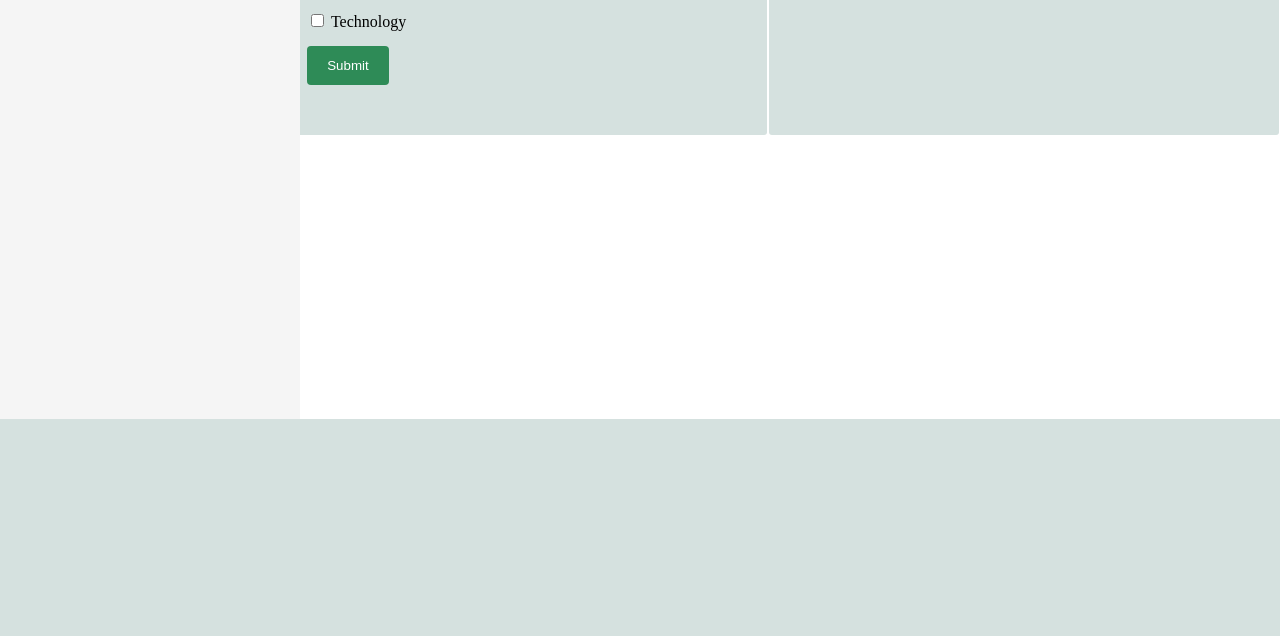
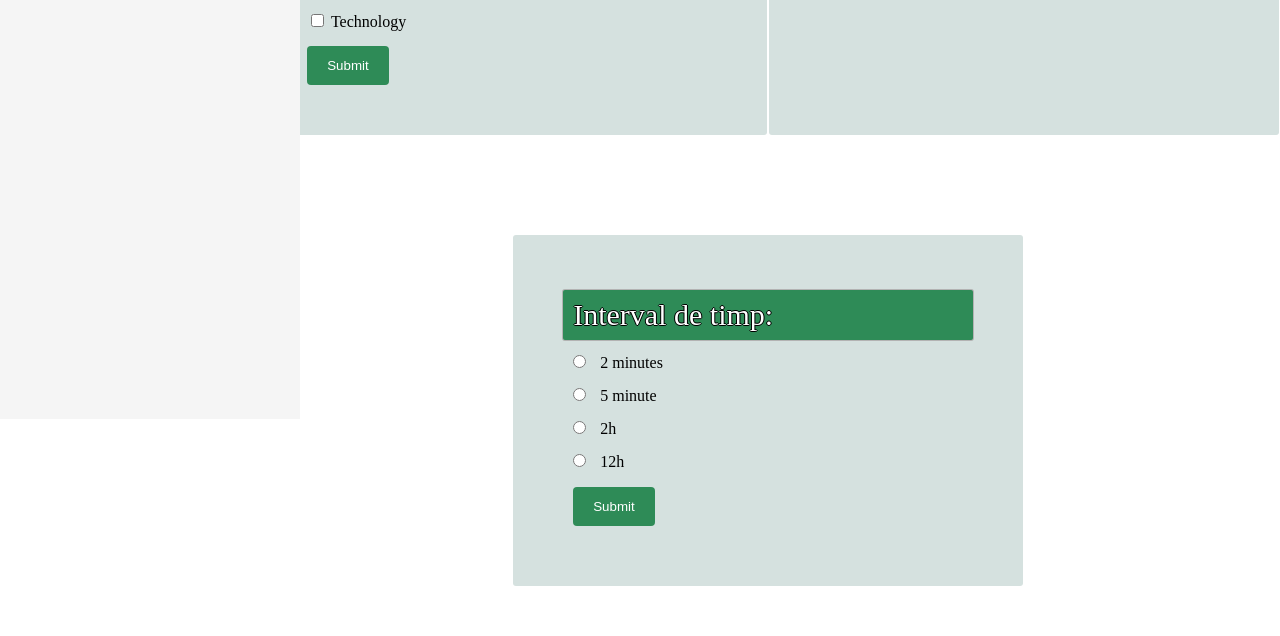
Before and after one commit to andreeavata2/Wews, a PHP site: page /views/setari.php in a window 1280 px wide. Shown: the part 381-1017 px from the top of the page. Before the commit the page ends 800 px from the top, so only its background shows below. Run offline with PHP 8.4, Linux system fonts and the light colour scheme; the visitor is signed in with stand-in values (Sample User, id 1); data that the repository does not hold is empty.

Commit message:
time interval

```diff
--- a/assets/css/style.css
+++ b/assets/css/style.css
@@ -696,6 +696,45 @@ textarea,
   opacity: 0.8;
   cursor: pointer;
 }
+
+.duration{
+  padding: 50px;
+  margin: 50px auto;
+  width: 40%;
+  background: #d5e1df;
+  border-radius: 3px;
+}
+.duration input[type="submit"]{
+  background-color: #2e8b57;
+  color: white;
+  padding: 12px 20px;
+  border: none;
+  border-radius: 4px;
+  cursor: pointer;
+  margin: 10px;
+}
+.duration input[type="submit"]:hover {
+  background: #000;
+  color: #fff;
+  border: 1px solid transparent;
+  opacity: 0.8;
+  cursor: pointer;
+}
+
+.duration input[type="radio"] {
+  margin: 10px;
+}
+.duration-title {
+  font-size: 30px;
+  box-shadow: 0 0 0 1px #b3b3b3;
+  border-radius: 2px;
+  padding: 10px;
+  margin: 5px auto;
+  background: #2e8b57;
+  text-shadow: -1px 0 black, 0 1px black, 1px 0 black, 0 -1px black;
+
+  color: white;
+}
 /* notificari */
 .main-notification-post {
   padding: 60px;
--- a/controllers/AccountController.php
+++ b/controllers/AccountController.php
@@ -176,4 +176,34 @@ class AccountController
             header("Location:/Wews/views/setari.php?success=themeOn");
         }
     }
+
+    public static function setDuration()
+    {
+        if (isset($_POST["duration"])) {
+            require_once '../models/AuthModel.php';
+            $duration = AccountController::clearData($_POST["duration"]);
+            $AuthModel = new AuthModel();
+            $currentDate = new DateTime(); //  the current time
+            $updateAt = $currentDate -> format('Y-m-d H:i:s');
+            $res = $AuthModel->setdurationInDb($duration,$updateAt);
+            $res === false ?
+            header("Location:/Wews/views/setari.php?error=durationOff")
+            :
+
+            header("Location:/Wews/views/setari.php?success=durationOn");
+        }
+    }
+    public static function setUpdateAt($currentDate)
+    {
+        require_once '../models/AuthModel.php';
+        $AuthModel = new AuthModel();
+        $res = $AuthModel->setUpdateAtInDb($currentDate);
+        $res === false ?
+        header("Location:/Wews/views/setari.php?error=updateOff")
+        :
+
+        header("Location:/Wews/views/setari.php?success=updateOn");
+
+
+    }
 }
--- a/controllers/WewsController.php
+++ b/controllers/WewsController.php
@@ -48,4 +48,11 @@ class WewsController
         $res = $WewsModel->addPostToDb($postSourceName,$postAuthor ,$postTitle,$postDescription,$postUrl,$postUrlToImage,$postPublishedAt,$postContent,$postCategory,$stringPostLoadedAt);
         return $res ? "trueee" : "falseee";
     }
+    public function deleteAllPosts()
+    {
+        require_once '../models/WewsModel.php';
+        $WewsModel = new WewsModel();
+        $res = $WewsModel->deleteAllPostsFromDb();
+        return $res ? $res : false;
+    }
 }
--- a/models/AuthModel.php
+++ b/models/AuthModel.php
@@ -88,4 +88,30 @@ class AuthModel
             return false;
         }
     }
+    public function setdurationInDb($duration,$updateAt)
+    {
+        $sql = "UPDATE users SET duration = :duration,updateAt = :updateAt WHERE id_user = :id";
+        $query = $this->connection->prepare($sql);
+        $parameters = array(':duration' => $duration,':updateAt' => $updateAt ,':id' => $_SESSION['id_user']);
+        if($query->execute($parameters))
+        {
+            return true;
+        }
+        else{
+            return false;
+        }
+    }
+    public function setUpdateAtInDb($currentDate)
+    {
+        $sql = "UPDATE users SET updateAt = :updateAt ";
+        $query = $this->connection->prepare($sql);
+        $parameters = array(':updateAt' => $currentDate);
+        if($query->execute($parameters))
+        {
+            return true;
+        }
+        else{
+            return false;
+        }
+    }
 }
--- a/views/index.php
+++ b/views/index.php
@@ -9,9 +9,6 @@ if(isset($_GET['category'])){
     //
     $posts = $wews->getPosts();
 }
-
-
-
 ?>
 
 <!DOCTYPE html>
--- a/views/login.php
+++ b/views/login.php
@@ -1,5 +1,6 @@
 <?php
 require_once '../controllers/AccountController.php';
+require_once 'checkRoutes.php';
 if ($_SERVER['REQUEST_METHOD'] == 'POST') {
     AccountController::SignIn(); //  static function
     // $auth  = new AuthController();
--- a/views/setari.php
+++ b/views/setari.php
@@ -5,14 +5,16 @@ if (!$isLogged) {
 }
 
 require_once '../controllers/AccountController.php';
+require_once '../controllers/WewsController.php';
 if ($_SERVER['REQUEST_METHOD'] == 'POST') {
     AccountController::getTheme();
     AccountController::getCategories();
+    AccountController::setDuration();
+
 }
 
-// $userInfo = AccountController::getUserInfo($_SESSION['id_user']);
+$userInfo = AccountController::getUserInfo($_SESSION['id_user']);
 $arrayOfCategories = AccountController::getUserCategories();
-$userInfo = AccountController::getUserInfo($_SESSION['id_user']);
 ?>
 <!DOCTYPE html>
 <html lang="en">
@@ -23,7 +25,8 @@ $userInfo = AccountController::getUserInfo($_SESSION['id_user']);
     <meta http-equiv="X-UA-Compatible" content="ie=edge" />
     <link rel="stylesheet" href="../assets/css/style.css" />
     <link href="https://fonts.googleapis.com/css?family=Roboto" rel="stylesheet" />
-    <link rel="stylesheet" href="https://use.fontawesome.com/releases/v5.7.2/css/all.css" integrity="sha384-fnmOCqbTlWIlj8LyTjo7mOUStjsKC4pOpQbqyi7RrhN7udi9RwhKkMHpvLbHG9Sr" crossorigin="anonymous" />
+    <link rel="stylesheet" href="https://use.fontawesome.com/releases/v5.7.2/css/all.css"
+        integrity="sha384-fnmOCqbTlWIlj8LyTjo7mOUStjsKC4pOpQbqyi7RrhN7udi9RwhKkMHpvLbHG9Sr" crossorigin="anonymous" />
     <link href="https://fonts.googleapis.com/css?family=Playfair+Display" rel="stylesheet" />
 
     <title>Setari</title>
@@ -77,17 +80,23 @@ $userInfo = AccountController::getUserInfo($_SESSION['id_user']);
                         <div class="checkbox-title">
                             Categorii:
                         </div>
-                        <input type="checkbox" name="categorie[]" id="business" value="business" <?php if (in_array('business', $arrayOfCategories)) echo 'checked'; ?> />
+                        <input type="checkbox" name="categorie[]" id="business" value="business"
+                            <?php if (in_array('business', $arrayOfCategories)) echo 'checked'; ?> />
                         <label for="business">Business</label><br /><br />
-                        <input type="checkbox" name="categorie[]" id="entertainment" value="entertainment" <?php if (in_array('entertainment', $arrayOfCategories)) echo 'checked'; ?> />
+                        <input type="checkbox" name="categorie[]" id="entertainment" value="entertainment"
+                            <?php if (in_array('entertainment', $arrayOfCategories)) echo 'checked'; ?> />
                         <label for="entertainment">Entertainment</label><br /><br />
-                        <input type="checkbox" name="categorie[]" id="health" value="health" <?php if (in_array('health', $arrayOfCategories)) echo 'checked'; ?> />
+                        <input type="checkbox" name="categorie[]" id="health" value="health"
+                            <?php if (in_array('health', $arrayOfCategories)) echo 'checked'; ?> />
                         <label for="health">Health</label><br /><br />
-                        <input type="checkbox" name="categorie[]" id="science" value="science" <?php if (in_array('science', $arrayOfCategories)) echo 'checked'; ?> />
+                        <input type="checkbox" name="categorie[]" id="science" value="science"
+                            <?php if (in_array('science', $arrayOfCategories)) echo 'checked'; ?> />
                         <label for="science">Science</label><br /><br />
-                        <input type="checkbox" name="categorie[]" id="sports" value="sports" <?php if (in_array('sports', $arrayOfCategories)) echo 'checked'; ?> />
+                        <input type="checkbox" name="categorie[]" id="sports" value="sports"
+                            <?php if (in_array('sports', $arrayOfCategories)) echo 'checked'; ?> />
                         <label for="sports">Sports</label><br /><br />
-                        <input type="checkbox" name="categorie[]" id="technology" value="technology" <?php if (in_array('technology', $arrayOfCategories)) echo 'checked'; ?> />
+                        <input type="checkbox" name="categorie[]" id="technology" value="technology"
+                            <?php if (in_array('technology', $arrayOfCategories)) echo 'checked'; ?> />
                         <label for="technology">Technology</label><br /><br />
                         <input type="submit" value="Submit" />
                     </div>
@@ -97,10 +106,34 @@ $userInfo = AccountController::getUserInfo($_SESSION['id_user']);
                         </div>
                         <input type="radio" name="theme" id="white" value="white" <?php if ($userInfo['theme'] === 'white') {
                                                                                         echo 'checked';
-                                                                                    } ?> /> <label for="white">White</label><br />
+                                                                                    } ?> /> <label
+                            for="white">White</label><br />
                         <input type="radio" name="theme" id="dark" value="dark" <?php if ($userInfo['theme'] === 'dark') {
                                                                                     echo 'checked';
-                                                                                } ?> /> <label for="dark">Dark</label><br />
+                                                                                } ?> /> <label
+                            for="dark">Dark</label><br />
+                        <input type="submit" value="Submit" />
+                    </div>
+                    <div class="duration">
+                        <div class="duration-title">
+                            Interval de timp:
+                        </div>
+                        <input type="radio" name="duration" id="2minute" value="2 minutes" <?php if ($userInfo['duration'] === '2 minutes') {
+                                                                                        echo 'checked';
+                                                                                    } ?> /> <label
+                            for="2minute">2 minutes</label><br />
+                        <input type="radio" name="duration" id="5minute" value="5 minutes" <?php if ($userInfo['duration'] === '5 minutes') {
+                                                                                    echo 'checked';
+                                                                                } ?> /> <label
+                            for="5minute">5 minute</label><br />
+                        <input type="radio" name="duration" id="2h" value="2 hour" <?php if ($userInfo['duration'] === '2 hour') {
+                                                                                    echo 'checked';
+                                                                                } ?> /> <label
+                            for="2h">2h</label><br />
+                        <input type="radio" name="duration" id="12h" value="12 hour" <?php if ($userInfo['duration'] === '12 hour') {
+                                                                                    echo 'checked';
+                                                                                } ?> /> <label
+                            for="12h">12h</label><br />
                         <input type="submit" value="Submit" />
                     </div>
                     <?php
```
Also changed, not shown: models/WewsModel.php (+13 -0 lines), views/syncData.php (+51 -2 lines).
